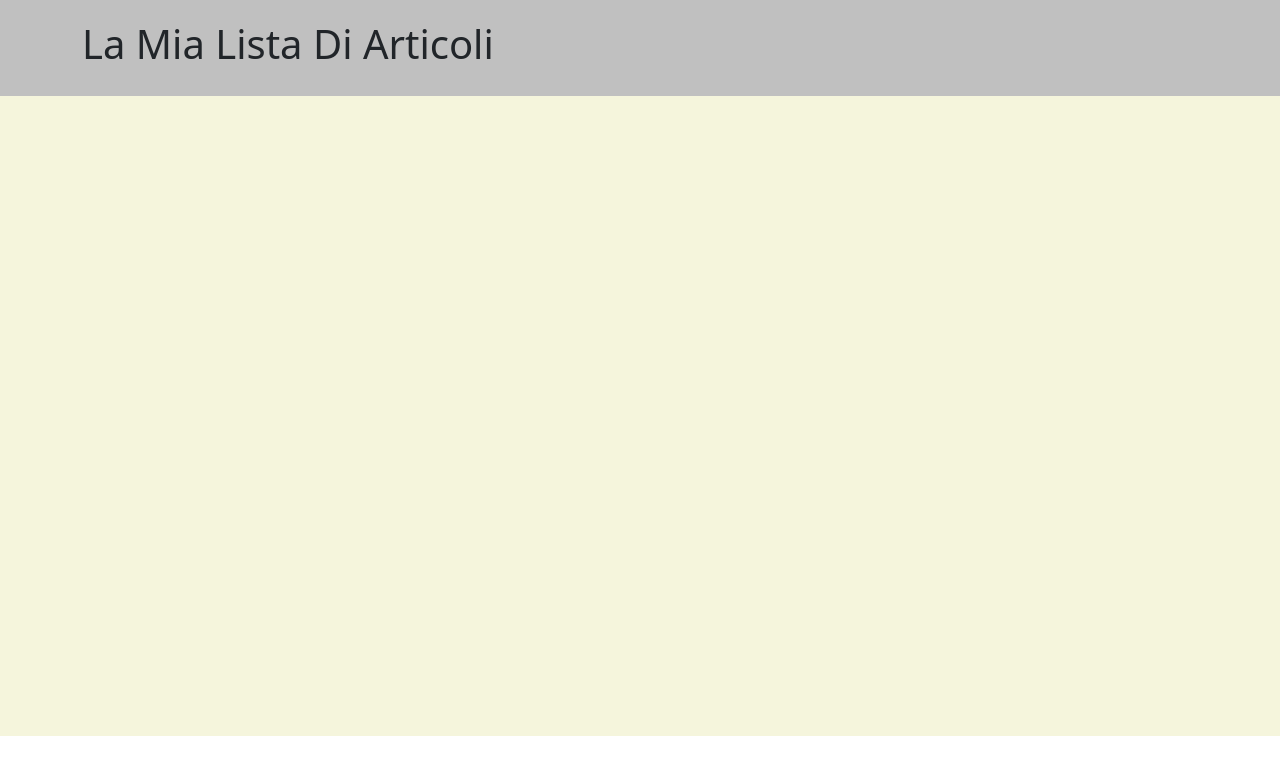
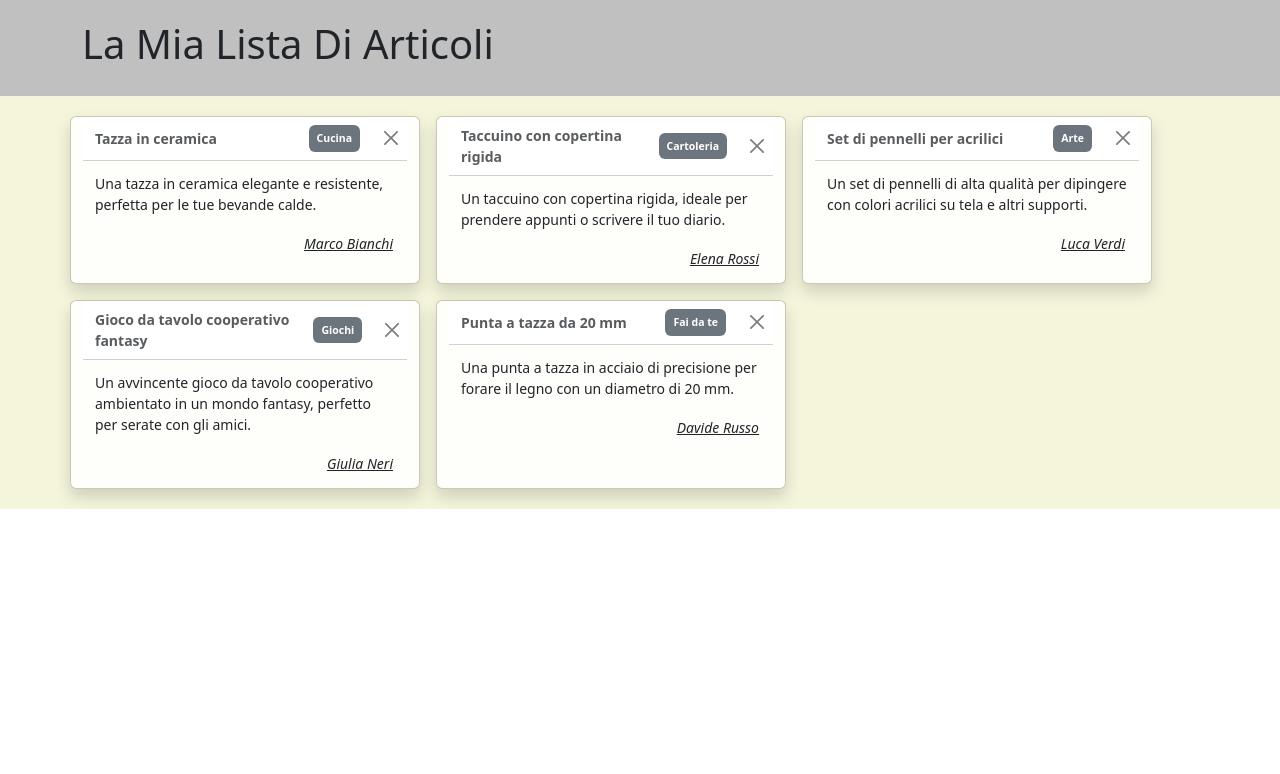
Before and after one commit to Giunta-Giovanni/react-form-multifield, a React (Vite) app: page / in a window 1280 px wide. Shown: the top 774 px of the page. Built offline with nearby package versions, Linux system fonts and the light colour scheme.

Commit message:
[feat] output articoli

```diff
--- a/src/components/Articoli.jsx
+++ b/src/components/Articoli.jsx
@@ -1,16 +1,52 @@
+// Esercizio
+// Ampliare l’esercizio precedente aggiungendo, nel form, il campo autore, contenuto ed un campo per una categoria.
+// Quindi ogni post ha le seguenti proprietà: id, titolo, autore, contenuto, categoria.
+
 import dataArticoli from "../data/dataArticoli"
 export default function Articoli() {
 
-
+    console.table(dataArticoli)
 
     return (
         <section>
             {/* contenitore esterno */}
             <div className="container">
-                {/* inseriamo al form l'evento onSubmit */}
+                {/* PARTE OUTPUT FORM */}
+
+                {/* PARTE OUTPUT ARTICOLI*/}
+                <div className="row gap-3">
+
+                    {/* singolo articolo*/}
+                    {dataArticoli.map(articolo => (
+                        <div key={articolo.id} className="toast d-block">
+
+                            {/* contenitore header */}
+                            <div className="toast-header">
+                                {/* titolo */}
+                                <strong className="me-auto">{articolo.titolo}</strong>
+                                {/* categoria */}
+                                <span class="badge text-bg-secondary mx-2 p-2">
+                                    {articolo.categoria}
+                                </span>
+                                {/* button delete */}
+                                <button type="button" className="btn-close" data-bs-dismiss="toast" aria-label="Close"></button>
+                            </div>
+
+                            {/* contenitore corpo */}
+                            <div className="toast-body">
+                                {/* contenuto */}
+                                <p>{articolo.contenuto}</p>
+                                {/* autore */}
+                                <p className="autore">{articolo.autore}</p>
+                            </div>
+                        </div>
+                    ))}
+                </div>
+
+
 
             </div>
-        </section>
+        </section >
     )
 
 }
--- a/src/index.css
+++ b/src/index.css
@@ -6,23 +6,15 @@ header {
 main {
   padding: 20px 0;
   background-color: beige;
-  height: 80vh;
 }
 
-.articolo {
-  display: flex;
-  justify-content: space-between;
-  background-color: beige;
-  margin: 5px 0;
-  padding: 5px;
-  width: 95%;
-  border: 1px solid;
-  border-radius: 5px;
 
+
+.autore {
+  text-align: right;
+  text-decoration: underline;
+  font-style: italic;
+  font-weight: 500;
+  margin: 0;
+  padding: 2px;
 }
-
-.avviso {
-  color: red;
-  text-align: center;
-  font-size: 20px;
-}
```
